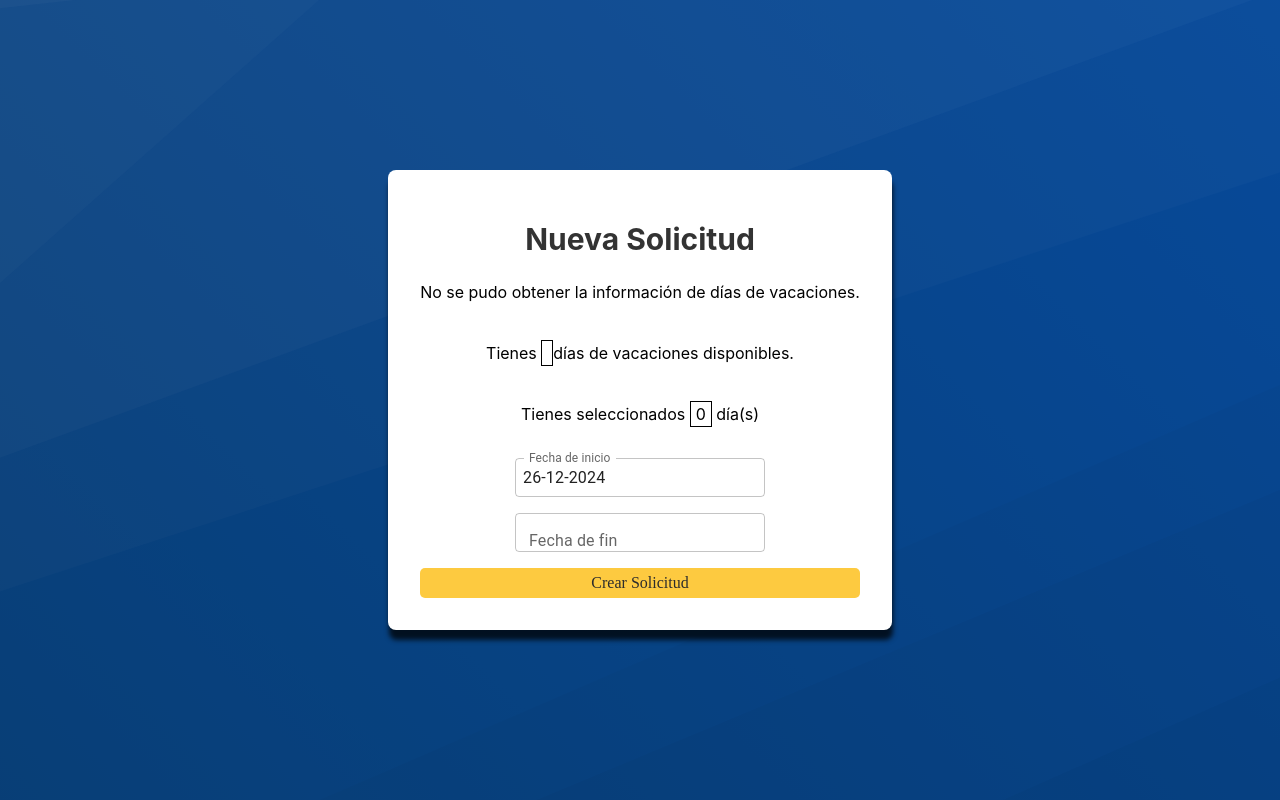
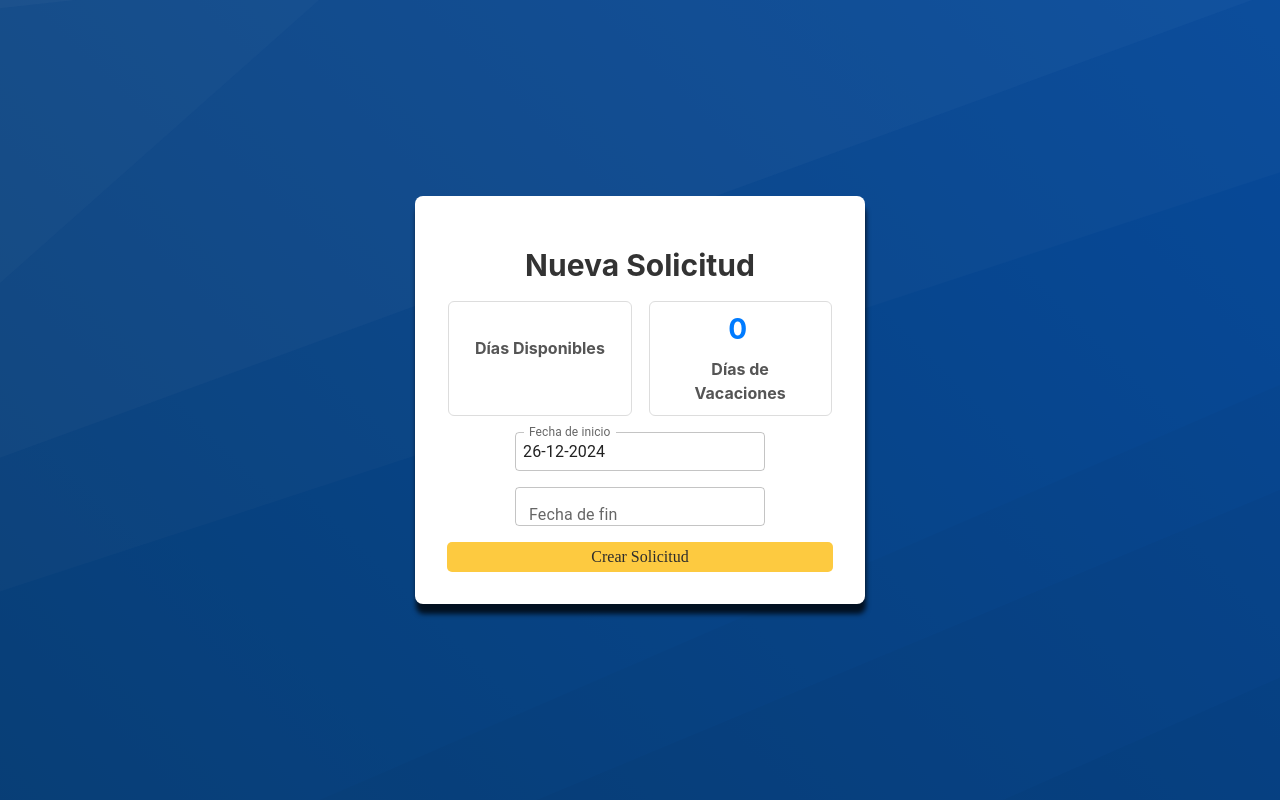
Before and after one commit to tobimonges/vacaciones, a React (Vite) app in the folder vacaciones-frontend/: page /NuevaSolicitud in a window 1280 px wide. Built offline with nearby package versions, Linux system fonts and the light colour scheme; no server answers.

Commit message:
Nuevas modificaciones en el apartado de NuevaSolicitud

```diff
--- a/vacaciones-frontend/package.json
+++ b/vacaciones-frontend/package.json
@@ -22,7 +22,8 @@
     "react": "^18.3.1",
     "react-dom": "^18.3.1",
     "react-number-format": "^5.4.3",
-    "react-router-dom": "^7.1.1"
+    "react-router-dom": "^7.1.1",
+    "react-toastify": "^11.0.2"
   },
   "devDependencies": {
     "@eslint/js": "^9.17.0",
--- a/vacaciones-frontend/src/components/NuevaSolicitud.css
+++ b/vacaciones-frontend/src/components/NuevaSolicitud.css
@@ -15,6 +15,37 @@
   background-size: cover;
   background-attachment: fixed;
   background-blend-mode: multiply; /* Opcional: color de fondo */
+}
+
+.info-card {
+  background-color: #fff;
+  border: 1px solid #ddd;
+  border-radius: 6px;
+  padding: 10px 20px;
+  text-align: center;
+  flex: 1;
+  margin: 0 1px;
+}
+
+.info-card h3 {
+  display: block;
+  font-size: 16px;
+  margin: 0;
+  color: #555;
+}
+
+.info-card p {
+  font-size: 28px;
+  color: #007bff;
+  margin: 0 5px 0 0; /* Opcional para ajustar espacio */
+  display: inline-block;
+  vertical-align: middle;
+}
+
+.info-number {
+  font-size: 24px;
+  font-weight: bold;
+  color: #007bff;
 }
 
 .DatePicker {
--- a/vacaciones-frontend/src/components/NuevaSolicitud.jsx
+++ b/vacaciones-frontend/src/components/NuevaSolicitud.jsx
@@ -123,7 +123,7 @@ export default function NuevaSolicitud() {
         password: "admin123",
       };
       await axios.post(urlBase, solicitud, { auth });
-      navigate("/");
+      navigate("/NuevaSolicitud");
     } catch (err) {
       if (err.response && err.response.data && err.response.data.message) {
         setError(err.response.data.message);
@@ -138,23 +138,16 @@ export default function NuevaSolicitud() {
       <div className="container">
         <div className="DatePicker">
           <h2>Nueva Solicitud</h2>
-          {error && <p className="error">{error}</p>}
-          <p>
-            Tienes{" "}
-            <strong>
-              <span style={{ border: "1px solid black", padding: "2px 5px" }}>
-                {diasVacacionesDisponibles}
-              </span>
-            </strong>{" "}
-            días de vacaciones disponibles.
-          </p>
-          <p>
-            Tienes seleccionados{" "}
-            <span style={{ border: "1px solid black", padding: "2px 5px" }}>
-              {validDays}
-            </span>{" "}
-            día(s)
-          </p>
+          <div className="info-cards" style={{ display: "flex", gap: "15px" }}>
+            <div className="info-card">
+              <p className="info-number">{diasVacacionesDisponibles}</p>
+              <h3>Días Disponibles</h3>
+            </div>
+            <div className="info-card">
+              <p className="info-number">{validDays}</p>
+              <h3>Días de Vacaciones</h3>
+            </div>
+          </div>
           {warning && <p className="warning">{warning}</p>}
           <form onSubmit={handleSubmit}>
             <div className="mb-3">
```
Also changed, not shown: 1 other file (tests, documents, lock files or other folders).
